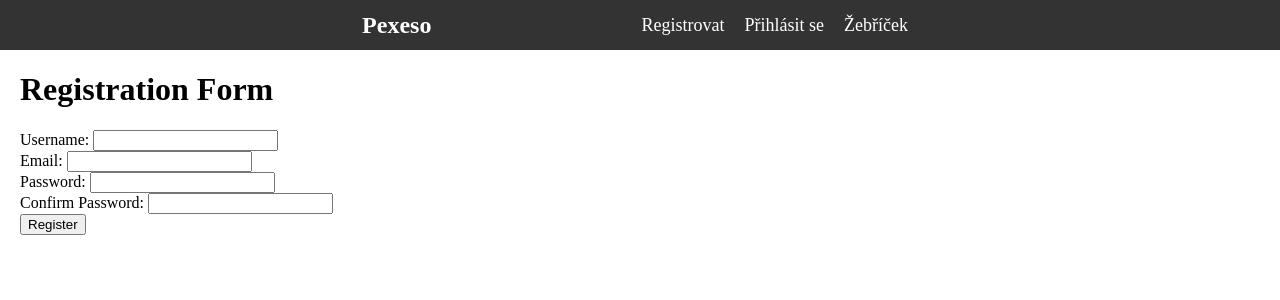
After one commit to Aureu/PHPexeso, a PHP site: page /pages/register.php in a window 1280 px wide. The commit adds this page. Shown: the top 300 px of the page. Run offline with PHP 8.4, Linux system fonts and the light colour scheme.

Commit message:
feat(user): Register

```diff
--- /dev/null
+++ b/pages/register.php
@@ -0,0 +1,96 @@
+<!DOCTYPE html>
+<html lang="en">
+
+<head>
+  <meta charset="UTF-8">
+  <meta http-equiv="X-UA-Compatible" content="IE=edge">
+  <meta name="viewport" content="width=device-width, initial-scale=1.0">
+  <link rel="stylesheet" href="../style.css">
+  <title>Pexeso | Registrace</title>
+</head>
+
+<body>
+  <nav>
+    <div class="logo">
+      <a href="../index.php">Pexeso</a>
+    </div>
+    <ul class="nav-links">
+      <li><a href="./register.html">Registrovat</a></li>
+      <li><a href="./login.html">Přihlásit se</a></li>
+      <li><a href="./scoreboard.html">Žebříček</a></li>
+    </ul>
+  </nav>
+  <div class="container">
+  <h1>Registration Form</h1>
+    <?php
+    // Initialize variables
+    $username = '';
+    $email = '';
+    $password = '';
+    $confirm_password = '';
+    $errors = [];
+
+    // Check if form is submitted
+    if ($_SERVER['REQUEST_METHOD'] == 'POST') {
+        // Get input values
+        $username = $_POST['username'];
+        $email = $_POST['email'];
+        $password = $_POST['password'];
+        $confirm_password = $_POST['confirm_password'];
+
+        // Validate input values
+        if (empty($username)) {
+            $errors[] = 'Username is required';
+        }
+        if (empty($email)) {
+            $errors[] = 'Email is required';
+        } elseif (!filter_var($email, FILTER_VALIDATE_EMAIL)) {
+            $errors[] = 'Invalid email format';
+        }
+        if (empty($password)) {
+            $errors[] = 'Password is required';
+        } elseif ($password != $confirm_password) {
+            $errors[] = 'Passwords do not match';
+        }
+
+        // If there are no errors, save the user data to the database
+        if (empty($errors)) {
+            // TODO: Save user data to database
+            echo '<p>Registration successful!</p>';
+            $username = '';
+            $email = '';
+        }
+    }
+    ?>
+    <?php if (!empty($errors)) { ?>
+        <ul>
+            <?php foreach ($errors as $error) { ?>
+                <li><?php echo $error; ?></li>
+            <?php } ?>
+        </ul>
+    <?php } ?>
+    <form method="post" action='../controllers/register.php'>
+        <div>
+            <label for="username">Username:</label>
+            <input type="text" id="username" name="username" value="<?php echo htmlspecialchars($username); ?>" required>
+        </div>
+        <div>
+            <label for="email">Email:</label>
+            <input type="email" id="email" name="email" value="<?php echo htmlspecialchars($email); ?>" required>
+        </div>
+        <div>
+            <label for="password">Password:</label>
+            <input type="password" id="password" name="password" required>
+        </div>
+        <div>
+            <label for="confirm_password">Confirm Password:</label>
+            <input type="password" id="confirm_password" name="confirm_password" required>
+        </div>
+        <div>
+            <button type="submit">Register</button>
+        </div>
+    </form>
+  </div>
+</body>
+
+</html>
--- a/style.css
+++ b/style.css
@@ -1,3 +1,13 @@
+body {
+  margin: 0;
+  padding: 0;
+
+}
+
+.container {
+  margin: 20px;
+}
+
 .game-board {
   display: grid;
   grid-template-columns: repeat(4, 1fr);
@@ -26,10 +36,14 @@
   width: 100%;
   height: 100%;
   display: none;
+  border-radius: 5px;
+
 }
 
 .card.flip img {
   display: block;
+  border-radius: 5px;
+
 }
 
 @media (max-width: 768px) {
@@ -43,3 +57,40 @@
     max-height: 100px;
   }
 }
+
+nav {
+  display: flex;
+  justify-content: center;
+  align-items: center;
+  background-color: #333;
+  color: #fff;
+  height: 50px;
+  padding: 0 20px;
+  margin: 0;
+}
+
+.logo a {
+  font-size: 24px;
+  font-weight: bold;
+  text-decoration: none;
+  color: #fff;
+}
+
+.nav-links {
+  display: flex;
+  justify-content: center;
+  align-items: center;
+  list-style: none;
+  margin-left: 200px;
+  padding: 0;
+}
+
+.nav-links li {
+  margin: 0 10px;
+}
+
+.nav-links a {
+  font-size: 18px;
+  text-decoration: none;
+  color: #fff;
+}
```
Also changed, not shown: config/db.php (added, +14 -0 lines), controllers/register.php (added, +32 -0 lines), index.php (+16 -7 lines), pages/login.html (added, +26 -0 lines), pages/scoreboard.html (added, +26 -0 lines).
